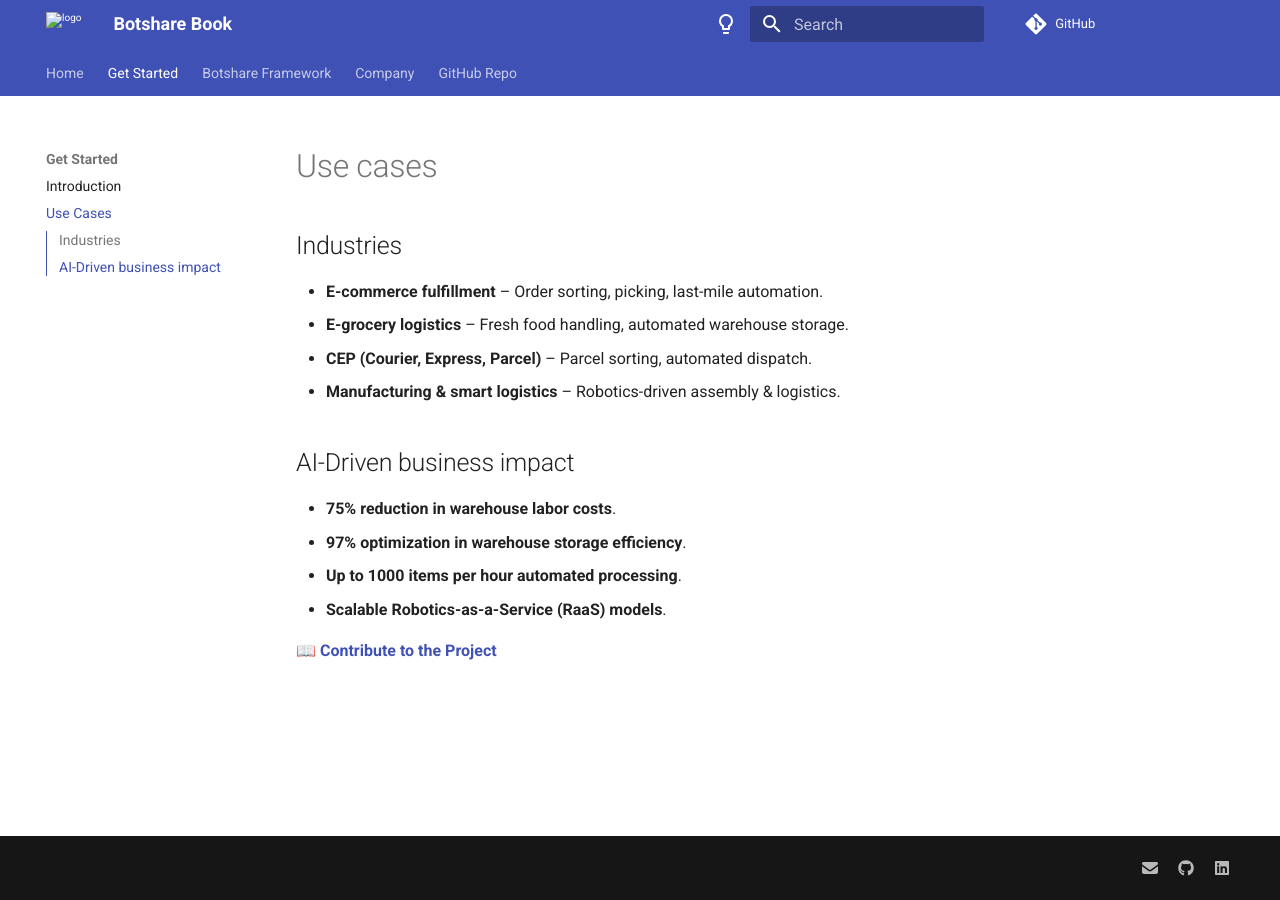
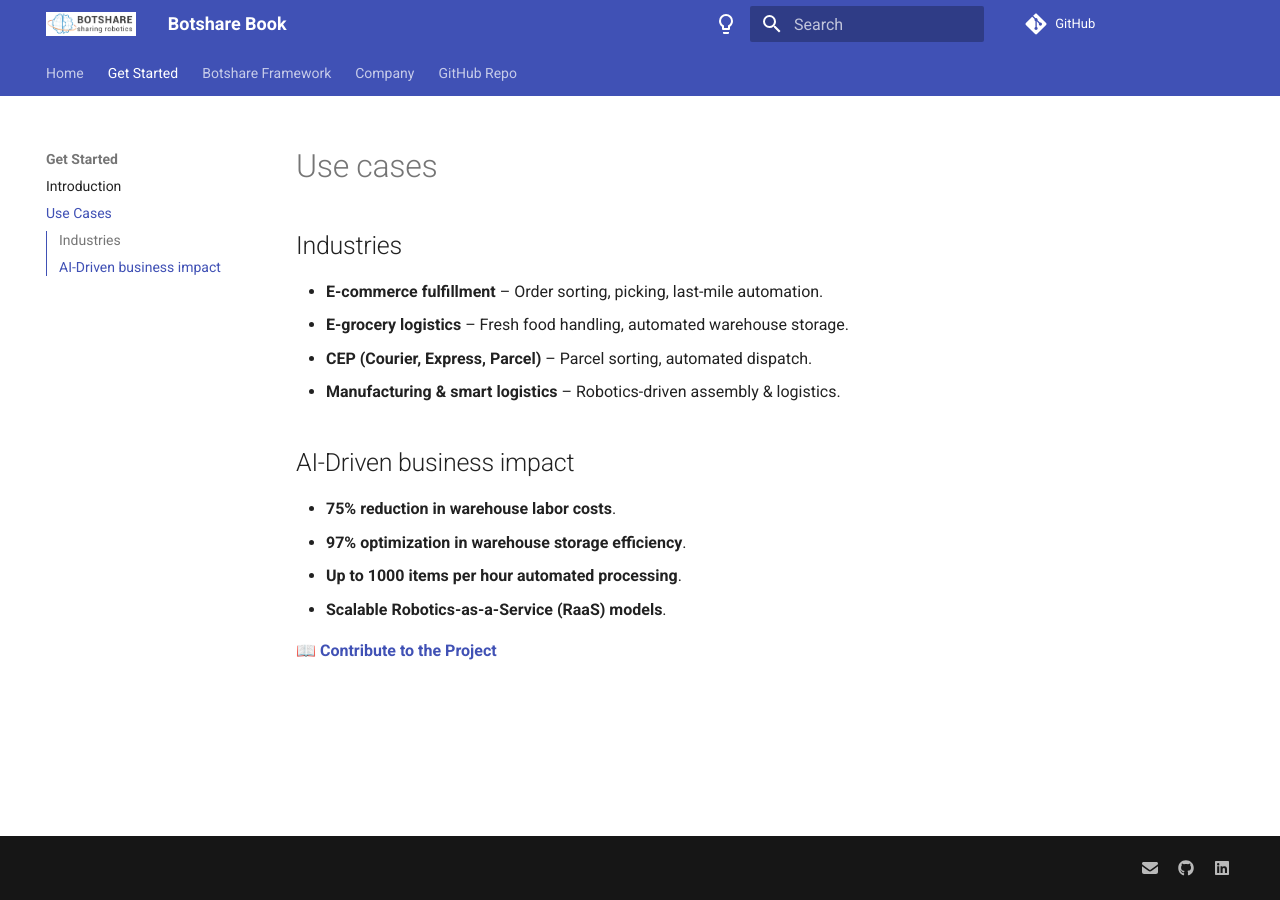
Before and after one commit to Merilynn-64/Botshare_document, an MkDocs documentation site: the page built from docs/use-cases.md, in a window 1280 px wide. Built offline with MkDocs 1.6.1 and Material for MkDocs 9.7.7, drawn with Linux system fonts in a browser that asks for light colours.

Commit message:
Update mkdocs.yml

```diff
--- a/mkdocs.yml
+++ b/mkdocs.yml
@@ -25,8 +25,8 @@ theme:
       toggle:
         icon: material/lightbulb
         name: Switch to light mode
-  logo: docs/assets/logo.jpg
-  favicon: docs/assets/images/favicon.png
+  logo: assets/logo.jpg
+  favicon: assets/images/favicon.png
 
 extra:
   generator: false
```
